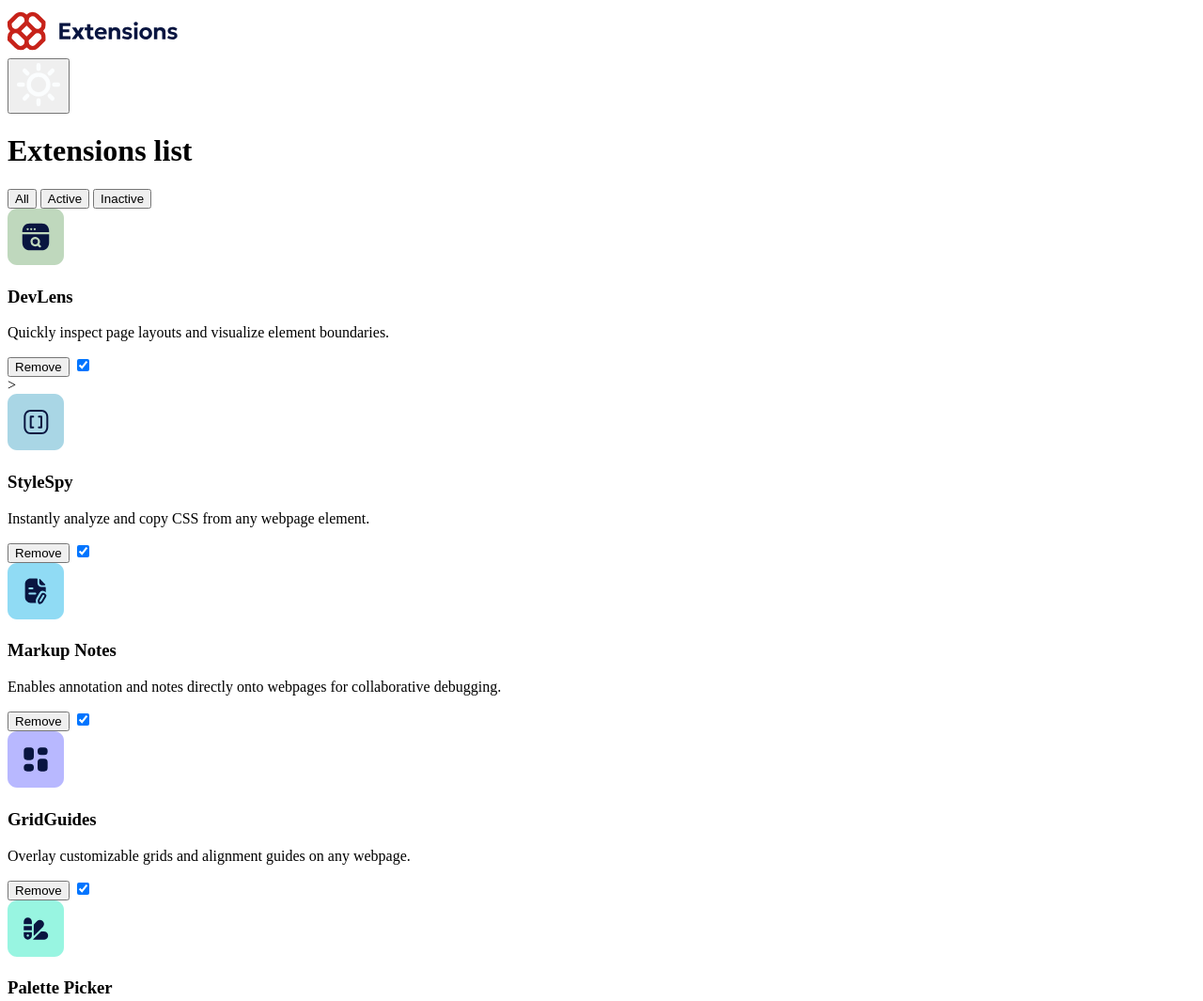
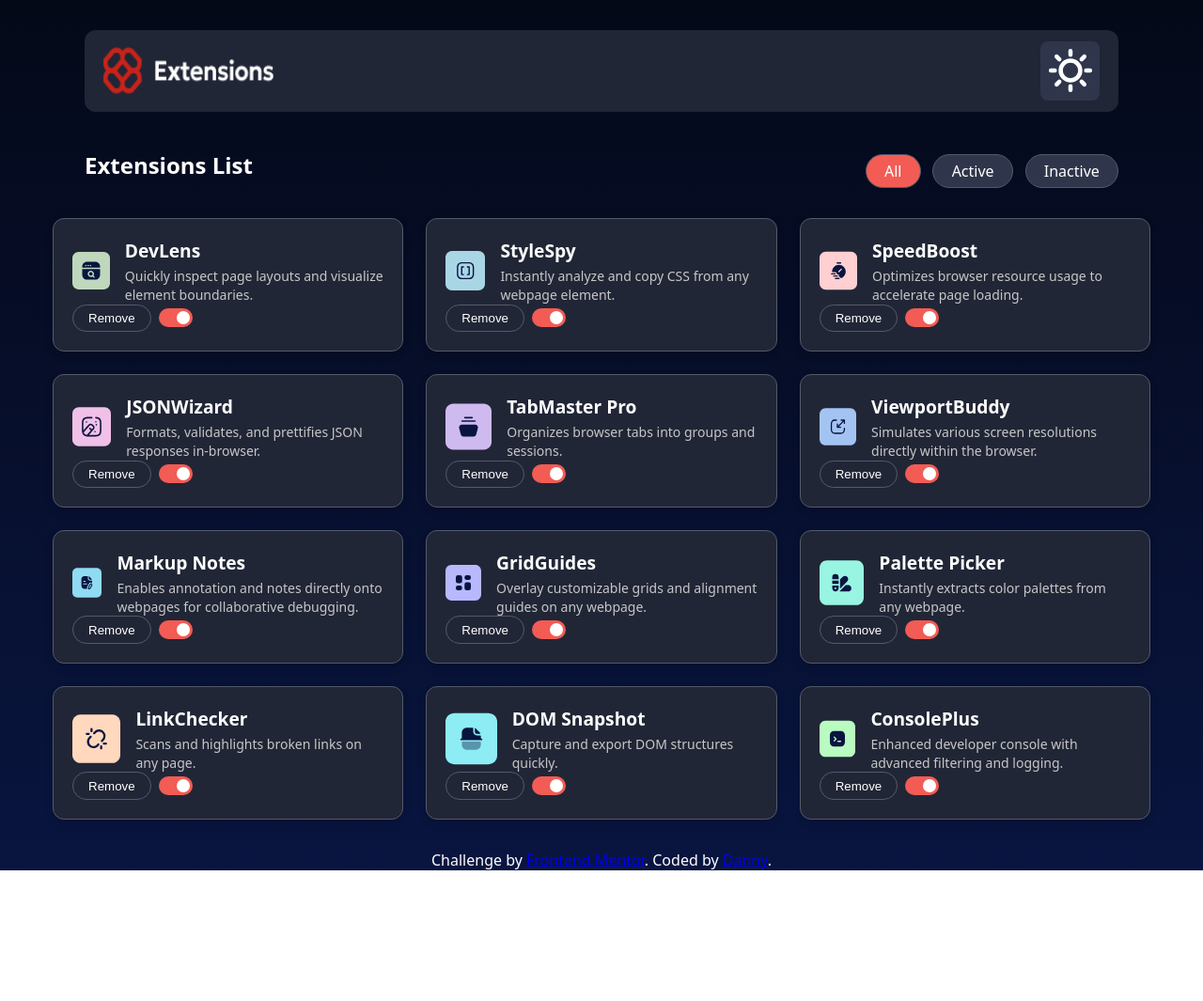
Before and after one commit to Danny-Carvajal/browser-extension-manager, a plain HTML site: page js/index.html in a window 1280 px wide. Shown: the top 1065 px of the page at 94% size. After the commit the page ends 926 px from the top, so only its background shows below. Drawn offline with Linux system fonts and the light colour scheme.

Commit message:
Gran avance en el CSS en el modo oscuro.

```diff
--- /dev/null
+++ b/css/styles.css
@@ -0,0 +1,327 @@
+:root {
+    --font-family: "Noto Sans", sans-serif;
+    --font-size-base: 16px;
+
+    --neutral-900: hsl(227, 75%, 14%);
+    --neutral-800: hsl(226, 25%, 17%);
+    --neutral-700: hsl(225, 23%, 24%);
+    --neutral-600: hsl(224, 11%, 37%);
+    --neutral-300: hsl(0, 0%, 78%);
+    --neutral-200: hsl(217, 61%, 90%);
+    --neutral-100: hsl(0, 0%, 93%);
+    --neutral-0: hsl(200, 60%, 100%);
+
+    --red-400: hsl(3, 86%, 64%);
+    --red-500: hsl(3, 71%, 56%);
+    --red-700: hsl(3, 77%, 44%);
+
+    --gradient-light: linear-gradient(180deg, #EBF2FC 0%, #EEF8F9 100%);
+    --gradient-dark: linear-gradient(180deg, #040918 0%, #091540 100%);
+
+    --bg-gradient: var(--gradient-dark);
+    --bg-card: var(--neutral-800);
+    --text-main: var(--neutral-0);
+    --text-muted: var(--neutral-300);
+    --accent: var(--red-400);
+}
+
+* {
+    margin: 0;
+    padding: 0;
+    box-sizing: border-box;
+}
+
+.header {
+    background: var(--neutral-800);
+    border-radius: 12px;
+    padding: 1rem 1.5rem;
+    margin: 1.5rem auto;
+    max-width: 900px;
+}
+
+.logo-text {
+    color: var(--neutral-0);
+    font-weight: 700;
+}
+
+
+
+body {
+    background: linear-gradient(180deg, #040918 0%, #091540 100%);
+    font-family: var(--font-family);
+    font-size: var(--font-size-base);
+    background: var(--bg-gradient);
+    color: var(--text-main);
+    min-height: 100vh;
+    display: flex;
+    flex-direction: column;
+    align-items: center;
+}
+
+img {
+    max-width: 100%;
+    display: block;
+}
+
+.header {
+    background-color: hsl(226, 25%, 17%);
+    border-radius: 12px;
+    width: 100%;
+    max-width: 1100px;
+    padding: 0.75rem 1.25rem;
+    margin: 2rem auto;
+    display: flex;
+    align-items: center;
+    justify-content: space-between;
+}
+
+.section-header {
+    display: flex;
+    align-items: center;
+    justify-content: space-between;
+    max-width: 1100px;
+    width: 100%;
+    margin: 0 auto 1rem;
+}
+
+.title {
+    font-size: 1.5rem;
+    font-weight: 700;
+}
+
+.logo-container {
+    display: flex;
+    align-items: center;
+    gap: 0.5rem;
+}
+
+.logo-text {
+    font-size: 1.4rem;
+    font-weight: 700;
+}
+
+.theme-toggle {
+    all: unset;
+    background-color: var(--neutral-700);
+    border-radius: 8px;
+    padding: 0.4rem;
+    display: flex;
+    align-items: center;
+    justify-content: center;
+    cursor: pointer;
+    transition: transform 0.2s ease, transform 0.2s ease;
+    box-shadow: none;
+    filter: none;
+}
+
+.theme-toggle:hover {
+    background-color: var(--neutral-600);
+    transform: rotate(15deg);
+    box-shadow: none;
+    filter: none;
+}
+
+.filters {
+    display: flex;
+    gap: 0.8rem;
+    margin-top: 0.8rem;
+}
+
+.filter-bar {
+    display: flex;
+    gap: 0.5rem;
+    margin: 2rem 0;
+}
+
+.filter-btn {
+    all: unset;
+    background-color: var(--neutral-700);
+    border: 1px solid var(--neutral-600);
+    color: var(--text-main);
+    padding: 0.4rem 1.2rem;
+    border-radius: 999px;
+    cursor: pointer;
+    transition: 0.2s ease;
+    font-weight: 500;
+}
+
+.filter-btn:active {
+    background-color: var(--accent);
+    color: white;
+}
+
+.filter-btn.active {
+    background-color: var(--accent);
+    color: white;
+}
+
+.filter-btn:hover {
+    background-color: var(--accent);
+    border-color: var(--accent);
+    color: white;
+}
+
+.extensions-list {
+    display: grid;
+    grid-template-columns: repeat(auto-fit, minmax(280px, 1fr));
+    gap: 1.5rem;
+    width: 100%;
+    max-width: 1100px;
+    padding: 0 2rem;
+}
+
+.extensions-container {
+    display: grid;
+    grid-template-columns: repeat(auto-fit, minmax(280px, 1fr));
+    gap: 1.5rem;
+    width: 100%;
+    max-width: 1200px;
+    margin: 2rem auto;
+    padding: 0 1rem;
+}
+
+.extension-card {
+    background-color: var(--bg-card);
+    border-radius: 12px;
+    padding: 1.25rem;
+    border: 1px solid var(--neutral-600);
+    display: flex;
+    flex-direction: column;
+    justify-content: space-between;
+    box-shadow: 0 4px 8px rgba(0, 0, 0, 0.15);
+    transition: transform 0.2s ease, box-shadow 0.2s ease;
+}
+
+.extension-card:hover {
+    transform: translateY(-5px);
+    box-shadow: 0 8px 16px rgba(0, 0, 0, 0.25);
+}
+
+.extension-name {
+    font-weight: 600;
+    margin-bottom: 0.5rem;
+}
+
+.extension-description {
+    color: var(--text-muted);
+    font-size: 0.9rem;
+    margin-bottom: 1rem;
+}
+
+.extension-description {
+    color: var(--text-muted);
+    font-size: 0.9rem;
+    margin-bottom: 1rem;
+}
+
+.card-header {
+    display: flex;
+    align-items: center;
+    gap: 1rem;
+}
+
+.card-info {
+    display: flex;
+    flex-direction: column;
+    justify-content: center;
+}
+
+.card-title {
+    font-size: 1.2rem;
+    font-weight: 600;
+    color: var(--text-main);
+    margin-bottom: 0.25rem;
+}
+
+.card-description {
+    font-size: 0.875rem;
+    color: var(--text-muted);
+    font-weight: 400;
+    line-height: 1.4;
+}
+
+.card-actions {
+    display: flex;
+    align-items: center;
+    gap: 0.5rem;
+}
+
+.toggle-switch {
+    position: relative;
+    width: 36px;
+    height: 20px;
+    display: inline-block;
+}
+
+.toggle-switch input {
+    opacity: 0;
+    width: 0;
+    height: 0;
+}
+
+.slider {
+    position: absolute;
+    cursor: pointer;
+    top: 0;
+    left: 0;
+    right: 0;
+    bottom: 0;
+    background-color: var(--neutral-600);
+    border-radius: 999px;
+    transition: 0.3s;
+}
+
+.slider:before {
+    position: absolute;
+    content: "";
+    height: 14px;
+    width: 14px;
+    left: 3px;
+    bottom: 3px;
+    background-color: white;
+    border-radius: 50%;
+    transition: 0.3s;
+}
+
+.toggle-switch input:checked + .slider {
+    background-color: var(--accent);
+}
+
+.toggle-switch input:checked + .slider:before {
+    transform: translateX(16px);
+}
+
+.remove-btn {
+    background-color: transparent;
+    color: var(--neutral-0);
+    border: 1px solid var(--neutral-600);
+    padding: 0.4rem 1rem;
+    border-radius: 999px;
+    cursor: pointer;
+    font-weight: 500;
+    transition: 0.2s ease;
+}
+
+.remove-btn:hover {
+    background-color: var(--accent);
+    color: white;
+}
+
+body.light-mode .header{
+    background-color: var(--neutral-100);
+}
+
+body.light-mode {
+    background-color: var(--neutral-200);
+    color: var(--neutral-900);
+}
+
+body.light-mode .theme-toggle {
+    background-color: var(--neutral-200);
+}
+
+body,
+.extension-card,
+filter-btn {
+    transition: background 0.3s ease, color 0.3s ease;
+}
--- a/js/index.html
+++ b/js/index.html
@@ -4,187 +4,325 @@
     <meta charset="UTF-8">
     <meta name="viewport" content="width=device-width, initial-scale=1.0">
     <link rel="icon" type="image/png" sizes="32x32" href="./assets/images/favicon-32x32.png">
-    <link rel="stylesheet" href="./styles/style.css">
+    <link rel="stylesheet" href="../css/styles.css">
     <title>Frontend Mentor | Browser extensions manager UI</title>
   </head>
+
   <body>
       <header class="header">
         <div class="header-left">
-          <img src="../assets/images/logo.svg" alt="Logo" class="logo-wrapper" width="182" height="50">
+          <img src="../assets/images/logo-light.png" alt="Logo" class="logo-wrapper" width="182" height="50">
         </div>
-        <button class="theme-toggle" class="theme-btn" aria-label="Toggle theme">
-          <img src="../assets/images/icon-sun.svg" alt="Sun-icon" width="50" height="50">
+        <button class="theme-toggle theme-btn" aria-label="Toggle theme">
+          <img src="../assets/images/icon-sun.svg" alt="Sun-icon" class="theme-icon" width="50" height="50">
         </button>
       </header>
 
       <main class="main-content">
-        <div class="header-row">
-          <h1 class="title">Extensions list</h1>
-          <div class="filter-buttons">
+        <section class="extensions-section">
+            <div class="section-header">
+              <h2 class="title">Extensions List</h2>
+              <div class="filters">
                 <button class="filter-btn active" data-filter="all">All</button>
                 <button class="filter-btn" data-filter="active">Active</button>
                 <button class="filter-btn" data-filter="inactive">Inactive</button>
               </div>
             </div>
 
-        <section class="extensions-grid">
+          <div class="extensions-container">
+
             <div class="extension-card">
-            <div class="card-header"></div>
+              <div class="card-header">
                 <div class="icon-wrapper">
                   <img src="../assets/images/logo-devlens.svg" alt="DevLens Logo" width="60" height="60">
                 </div>
+
+                <div class="card-info">
                   <h3 class="card-title">DevLens</h3>
-            </div>
                   <p class="card-description">
                     Quickly inspect page layouts and visualize element boundaries.
                   </p>
+                </div>
+              </div>
+
               <div class="card-actions">
                 <button class="remove-btn">Remove</button>
-              <label class="switch">
+                <label class="toggle-switch">
                   <input type="checkbox" checked>
                   <span class="slider round"></span>
                 </label>
               </div>
             </div>
 
-<!-- Teniendo el primero, copiamos todo para cada bloque diferente-->>
 
             <div class="extension-card">
               <div class="card-header">
                 <div class="icon-wrapper">
                   <img src="../assets/images/logo-style-spy.svg" alt="DevLens Logo" width="60" height="60">
                 </div>
+
+                <div class="card-info">
                   <h3 class="card-title">StyleSpy</h3>
-            </div>
                   <p class="card-description">
                     Instantly analyze and copy CSS from any webpage element.
                   </p>
+                </div>
+              </div>
+
               <div class="card-actions">
                 <button class="remove-btn">Remove</button>
-              <label class="switch">
+                <label class="toggle-switch">
                   <input type="checkbox" checked>
                   <span class="slider round"></span>
                 </label>
               </div>
             </div>
 
+
             <div class="extension-card">
               <div class="card-header">
                 <div class="icon-wrapper">
-                <img src="../assets/images/logo-markup-notes.svg" alt="Markup Notes Logo" width="60" height="60">
+                  <img src="../assets/images/logo-speed-boost.svg" alt="DevLens Logo" width="60" height="60">
                 </div>
-              <h3 class="card-title">Markup Notes</h3>
+
+                <div class="card-info">
+                  <h3 class="card-title">SpeedBoost</h3>
+                  <p class="card-description">
+                    Optimizes browser resource usage to accelerate page loading.
+                  </p>
                 </div>
-            <p class="card-description">
-              Enables annotation and notes directly onto webpages for collaborative debugging.
-            </p>
+              </div>
+
               <div class="card-actions">
                 <button class="remove-btn">Remove</button>
-              <label class="switch">
+                <label class="toggle-switch">
                   <input type="checkbox" checked>
                   <span class="slider round"></span>
                 </label>
               </div>
             </div>
 
+
             <div class="extension-card">
               <div class="card-header">
                 <div class="icon-wrapper">
-                <img src="../assets/images/logo-grid-guides.svg" alt="Grid Guides Logo" width="60" height="60">
+                  <img src="../assets/images/logo-json-wizard.svg" alt="DevLens Logo" width="60" height="60">
                 </div>
-              <h3 class="card-title">GridGuides</h3>
+
+                <div class="card-info">
+                  <h3 class="card-title">JSONWizard</h3>
+                  <p class="card-description">
+                     Formats, validates, and prettifies JSON responses in-browser.
+                  </p>
                 </div>
-            <p class="card-description">
-              Overlay customizable grids and alignment guides on any webpage.
-            </p>
+              </div>
+
               <div class="card-actions">
                 <button class="remove-btn">Remove</button>
-              <label class="switch">
+                <label class="toggle-switch">
                   <input type="checkbox" checked>
                   <span class="slider round"></span>
                 </label>
               </div>
             </div>
 
+
             <div class="extension-card">
               <div class="card-header">
                 <div class="icon-wrapper">
-                <img src="../assets/images/logo-palette-picker.svg" alt="Palette Picker Logo" width="60" height="60">
+                  <img src="../assets/images/logo-tab-master-pro.svg" alt="DevLens Logo" width="60" height="60">
                 </div>
-              <h3 class="card-title">Palette Picker</h3>
+
+                <div class="card-info">
+                  <h3 class="card-title">TabMaster Pro</h3>
+                  <p class="card-description">
+                    Organizes browser tabs into groups and sessions.
+                  </p>
                 </div>
-            <p class="card-description">
-              Instantly extracts color palettes from any webpage.
-            </p>
+              </div>
+
               <div class="card-actions">
                 <button class="remove-btn">Remove</button>
-              <label class="switch">
+                <label class="toggle-switch">
                   <input type="checkbox" checked>
                   <span class="slider round"></span>
                 </label>
               </div>
             </div>
 
+
             <div class="extension-card">
-            <div class="card-header"></div>
+              <div class="card-header">
                 <div class="icon-wrapper">
-                <img src="../assets/images/logo-link-checker.svg" alt="LinkChecker Logo" width="60" height="60">
+                  <img src="../assets/images/logo-viewport-buddy.svg" alt="DevLens Logo" width="60" height="60">
                 </div>
-              <h3 class="card-title">LinkChecker</h3>
+
+                <div class="card-info">
+                  <h3 class="card-title">ViewportBuddy</h3>
+                  <p class="card-description">
+                    Simulates various screen resolutions directly within the browser.
+                  </p>
                 </div>
-            <p class="card-description">
-              Scans and highlights broken links on any page.
-            </p>
+              </div>
+
               <div class="card-actions">
                 <button class="remove-btn">Remove</button>
-              <label class="switch">
+                <label class="toggle-switch">
                   <input type="checkbox" checked>
                   <span class="slider round"></span>
                 </label>
               </div>
             </div>
 
+
             <div class="extension-card">
-            <div class="card-header"></div>
+              <div class="card-header">
                 <div class="icon-wrapper">
-                <img src="../assets/images/logo-dom-snapshot.svg" alt="DOM Snapshot Logo" width="60" height="60">
+                  <img src="../assets/images/logo-markup-notes.svg" alt="Markup Notes Logo" width="60" height="60">
                 </div>
-              <h3 class="card-title">DOM Snapshot</h3>
+
+                <div class="card-info">
+                  <h3 class="card-title">Markup Notes</h3>
+                  <p class="card-description">
+                   Enables annotation and notes directly onto webpages for collaborative debugging.
+                  </p>
                 </div>
-            <p class="card-description">
-              Capture and export DOM structures quickly.
-            </p>
+              </div>
+
               <div class="card-actions">
                 <button class="remove-btn">Remove</button>
-              <label class="switch">
+                <label class="toggle-switch">
                   <input type="checkbox" checked>
                   <span class="slider round"></span>
                 </label>
               </div>
             </div>
 
+
             <div class="extension-card">
-            <div class="card-header"></div>
+              <div class="card-header">
                 <div class="icon-wrapper">
-                <img src="../assets/images/logo-console-plus.svg" alt="ConsolePlus Logo" width="60" height="60">
+                  <img src="../assets/images/logo-grid-guides.svg" alt="Grid Guides Logo" width="60" height="60">
                 </div>
-              <h3 class="card-title">ConsolePlus</h3>
+
+              <div class="card-info">
+                  <h3 class="card-title">GridGuides</h3>
+                  <p class="card-description">
+                    Overlay customizable grids and alignment guides on any webpage.
+                  </p>
                 </div>
-            <p class="card-description">
-              Enhanced developer console with advanced filtering and logging.
-            </p>
+              </div>
+
               <div class="card-actions">
                 <button class="remove-btn">Remove</button>
-              <label class="switch">
+                <label class="toggle-switch">
                   <input type="checkbox" checked>
                   <span class="slider round"></span>
                 </label>
               </div>
             </div>
+
+
+            <div class="extension-card">
+              <div class="card-header">
+                <div class="icon-wrapper">
+                  <img src="../assets/images/logo-palette-picker.svg" alt="Palette Picker Logo" width="60" height="60">
+                </div>
+
+               <div class="card-info">
+                  <h3 class="card-title">Palette Picker</h3>
+                  <p class="card-description">
+                    Instantly extracts color palettes from any webpage.
+                  </p>
+                </div>
+              </div>
+
+              <div class="card-actions">
+                <button class="remove-btn">Remove</button>
+                <label class="toggle-switch">
+                  <input type="checkbox" checked>
+                  <span class="slider round"></span>
+                </label>
+              </div>
+            </div>
+
+
+            <div class="extension-card">
+              <div class="card-header">
+                <div class="icon-wrapper">
+                  <img src="../assets/images/logo-link-checker.svg" alt="LinkChecker Logo" width="60" height="60">
+                </div>
+
+              <div class="card-info">
+                <h3 class="card-title">LinkChecker</h3>
+                  <p class="card-description">
+                   Scans and highlights broken links on any page.
+                  </p>
+                </div>
+              </div>
+
+              <div class="card-actions">
+                <button class="remove-btn">Remove</button>
+                <label class="toggle-switch">
+                  <input type="checkbox" checked>
+                  <span class="slider round"></span>
+                </label>
+              </div>
+            </div>
+
+
+            <div class="extension-card">
+              <div class="card-header">
+                <div class="icon-wrapper">
+                  <img src="../assets/images/logo-dom-snapshot.svg" alt="DOM Snapshot Logo" width="60" height="60">
+                </div>
+
+              <div class="card-info">
+                  <h3 class="card-title">DOM Snapshot</h3>
+                  <p class="card-description">
+                    Capture and export DOM structures quickly.
+                  </p>
+                </div>
+              </div>
+
+              <div class="card-actions">
+                <button class="remove-btn">Remove</button>
+                <label class="toggle-switch">
+                  <input type="checkbox" checked>
+                  <span class="slider round"></span>
+                </label>
+              </div>
+            </div>
+
+
+            <div class="extension-card">
+              <div class="card-header">
+                <div class="icon-wrapper">
+                  <img src="../assets/images/logo-console-plus.svg" alt="ConsolePlus Logo" width="60" height="60">
+                </div>
+
+              <div class="card-info">
+                 <h3 class="card-title">ConsolePlus</h3>
+                  <p class="card-description">
+                    Enhanced developer console with advanced filtering and logging.
+                  </p>
+                </div>
+              </div>
+
+              <div class="card-actions">
+                <button class="remove-btn">Remove</button>
+                <label class="toggle-switch">
+                  <input type="checkbox" checked>
+                  <span class="slider round"></span>
+                </label>
+              </div>
+            </div>
+
+          </div>
         </section>
       </main>
 
-      <script src="./scripts/main.js"></script>
+      <script src="../js/main.js"></script>
 
       <div class="attribution">
         Challenge by <a href="https://www.frontendmentor.io?ref=challenge">Frontend Mentor</a>.
```
Also changed, not shown: assets/images/logo-dark.svg (renamed from assets/images/logo.svg), assets/images/logo-light.png (added). Lines whose indentation alone changed are shown as unchanged.
